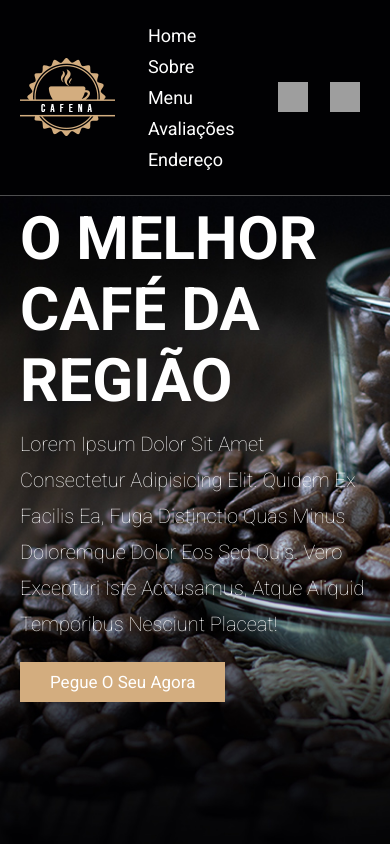
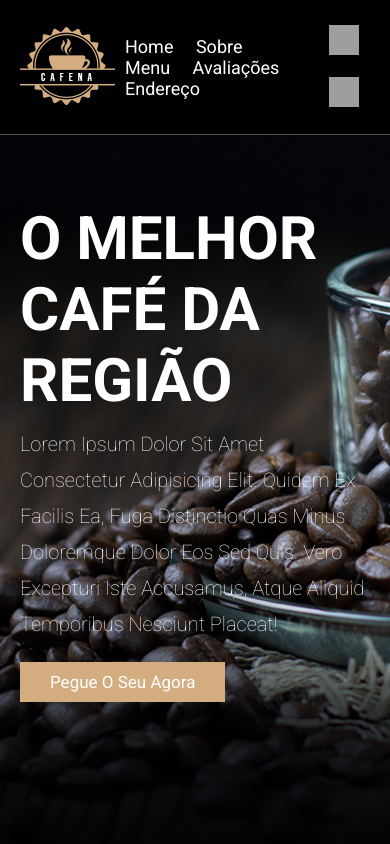
Before and after one commit to NetoPython/Cafeteria, a plain HTML site: page index.html in a window 390 px wide. Shown: the top 844 px of the page. Drawn offline with Linux system fonts and the light colour scheme; grey boxes are pictures that could not be loaded.

Commit message:
Atualizar o style.css

```diff
--- a/style.css
+++ b/style.css
@@ -253,14 +253,3 @@ footer img:hover {
     background-color: var(--main-color);
     border-radius: 30%;
 }
-
-@media (max-width: 768px) {
-  /* Estilos para telas menores que 768px */
-  .navbar {
-    flex-direction: column;
-  }
-  .navbar a {
-    display: block;
-    margin: 1rem 0;
-  }
-}
```
